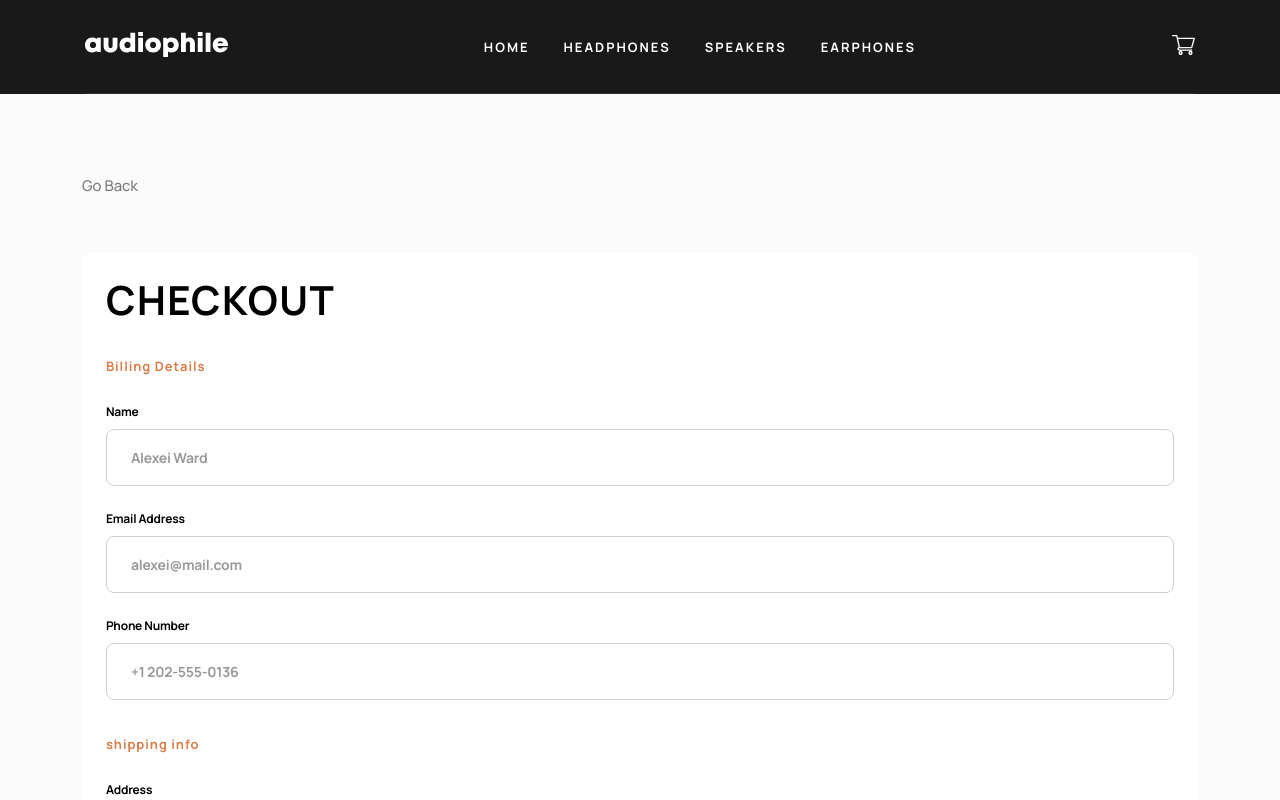
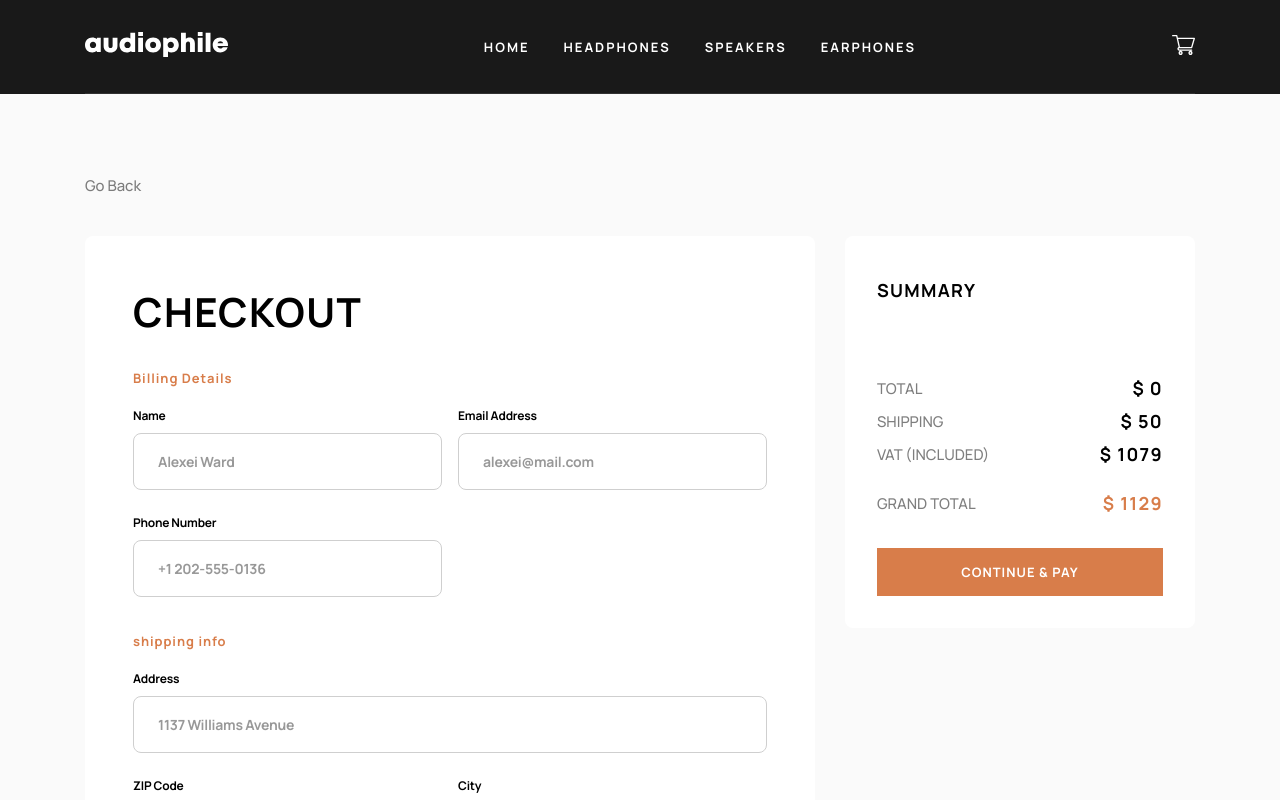
Before and after one commit to barka-dev/audiophile-ecommerce-website, a Next.js app: page /checkout in a window 1280 px wide. Shown: the top 800 px of the page. Built offline with nearby package versions, Linux system fonts and the light colour scheme.

Commit message:
full responsiveness for checkout page

```diff
--- a/src/app/checkout/page.jsx
+++ b/src/app/checkout/page.jsx
@@ -2,6 +2,8 @@ import Checkout from "../components/checkout";
 
 export default function CheckoutPage(){
     return(
-        <Checkout/>
+        <main>
+            <Checkout/>
+        </main>
     )
 }
--- a/src/app/components/checkout.jsx
+++ b/src/app/components/checkout.jsx
@@ -38,7 +38,7 @@ export default function Checkout(){
     return(
         <>
             <div className="checkout-top-wrapper">
-                <Link className="back-button text" href={"/"}>Go Back</Link>
+                <Link className="checkout-back-btn back-button text" href={"/"}>Go Back</Link>
                 <article className="checkout-container">
                     <h2 className="checkout-title">CHECKOUT</h2>
                     <section className="billing-section">
--- a/src/app/styles/checkoutStyle.scss
+++ b/src/app/styles/checkoutStyle.scss
@@ -3,6 +3,7 @@
 .checkout-top-wrapper{
     // border:1px solid red;
     width:87.2%;
+
     margin-inline:auto;
     display: grid;
     // gap:2rem 0;
@@ -22,7 +23,7 @@
 
 .billing-section, .shipping-section, .payment-section{
     display:grid;
-    gap: 1rem 0;
+    gap: 1.5rem 0;
 }
 
 .checkout-subtitle{
@@ -31,10 +32,10 @@
     line-height:25px;
     letter-spacing: 0.93px;
     font-weight: variables.$bold;
+    margin-block-end: -0.5rem;
 }
 
 .group-control{
-    margin-block-start:0.5rem;
     display: grid;
     gap: 0.57rem 0;
 }
@@ -170,3 +171,372 @@
 .pay-button{
     width:100% !important;
 }
+
+@media screen and (min-width: 768px) {
+    .checkout-top-wrapper{
+        // border:1px solid red;
+        // width:87.2%;
+        // margin-inline:auto;
+        // display: grid;
+        // gap:2rem 0;
+        margin-block-end: 7.25rem;
+    }
+    .checkout-container, .summary-container{
+        padding: 1.78rem 1.68rem;
+        // background-color: variables.$white;
+        // border-radius:0.5rem;
+        // width: 100%;
+        // display: grid;
+        // gap:2rem 0;
+    }
+    .summary-container{
+        // margin-block-start:2rem;
+    }
+
+    .billing-section, .shipping-section, .payment-section{
+        // display:grid;
+        grid-template-columns: 1fr 1fr;
+        gap: 1.5rem 1rem;
+    }
+
+    .checkout-subtitle{
+        grid-column: span 2;
+        // color: variables.$orange;
+        // font-size:0.81rem;
+        // line-height:25px;
+        // letter-spacing: 0.93px;
+        // font-weight: variables.$bold;
+    }
+
+    .group-control{
+        // display: grid;
+        // gap: 0.57rem 0;
+    }
+
+    .shipping-section .group-control:first-of-type{
+        grid-column: span 2;
+    }
+
+    .checkout-label, .checkout-input, .label-for-radio{
+        // display: block;
+        // width: 100%;
+    }
+
+    .checkout-label{
+        // font-size:0.75rem;
+        // color: variables.$black;
+        // letter-spacing: -0.21px;
+        // font-weight: variables.$bold;
+    }
+
+    .checkout-input{
+        // border: 1px solid #CFCFCF;
+        // border-radius: 0.5rem;
+        // padding: 1.125rem 1.5rem;
+        // font-size: 0.875rem;
+        // letter-spacing: -0.25px;
+        // font-weight: variables.$bold;
+        // color: variables.$black;
+
+        // &::placeholder{
+        //     opacity:40%;
+        //     color: variables.$black;
+        // }
+    }
+    .radios-group{
+        // display: grid;
+        // gap: 1rem 0;
+    }
+    .label-for-radio{
+        // border: 1px solid #CFCFCF;
+        // border-radius: 0.5rem;
+        // padding: 1.125rem 1.5rem;
+        // font-size: 0.875rem;
+        // letter-spacing: -0.25px;
+        // font-weight: variables.$bold;
+        // color: variables.$black;
+        // display: flex;
+        // align-items: center;
+    }
+
+    .payment-radios{
+        // margin-inline-end: 1.5rem;
+        // position: relative;
+        // appearance:none;
+
+        // &::before, &::after{
+        //     content:'';
+        //     border-radius: 50%;
+        //     position: absolute;
+        //     top: 50%;
+        //     left: 50%;
+        //     translate: -50% -50%;
+        // }
+
+        // &::before{
+        //     border:1px solid #CFCFCF;
+        //     width: 20px;
+        //     height: 20px;
+
+        // }
+        // &::after{
+        //     background-color: variables.$orange;
+        //     width: 10px;
+        //     height: 10px;
+        //     display:none;
+        // }
+
+        // &:checked::after{
+        //     display:block;
+        // }
+    }
+
+    .summary-title{
+        // font-size:1.125rem;
+        // letter-spacing: 1.29px;
+        // font-weight: variables.$bold;
+    }
+
+    .summary-products{
+        // display: grid;
+        // gap:1.5rem 0;
+    }
+
+    .summary-qte-product{
+        // justify-self: end;
+    }
+    .summary-qte-product{
+        // font-size:15px;
+        // font-weight: variables.$bold;
+        // line-height:25px;
+        // opacity:50%;
+        // color: variables.$black;
+    }
+
+    .summary-price-group{
+        // display: grid;
+        // gap: 0.5rem 0;
+    }
+
+    .summary-price-subgroup{
+        // display:flex;
+        // align-items: center;
+        // justify-content: space-between;
+    }
+
+    .summary-text{
+        // font-size: 0.93rem;
+        // font-weight: variables.$medium;
+        // line-height: 25px;
+        // color: variables.$black;
+        // opacity: 50%;
+    }
+
+    .summary-price{
+        // font-size: 1.125rem;
+        // font-size: variables.$bold;
+    }
+
+    .grand-total{
+        // margin-block-start: 1rem;
+    }
+
+    .summary-price-grand{
+        // color: variables.$orange;
+    }
+
+    .pay-button{
+        // width:100% !important;
+    }
+
+}
+
+@media screen and (min-width: 1200px) {
+    .checkout-top-wrapper{
+        // border:1px solid red;
+        width:100%;
+        // margin-inline:auto;
+        // display: grid;
+        grid-template-columns: 1fr 1fr 1fr;
+        gap:0rem 1.87rem;
+        align-items: start;
+        margin-block-end: 8.81rem;
+    }
+    .checkout-back-btn{
+        grid-column: span 3;
+        margin-block-end:2.37rem;
+    }
+    .checkout-container{
+        grid-column: span 2;
+        padding: 3.37rem 3rem;
+    }
+    .checkout-container, .summary-container{
+
+        // background-color: variables.$white;
+        // border-radius:0.5rem;
+        // width: 100%;
+        // display: grid;
+        // gap:2rem 0;
+    }
+    .summary-container{
+        margin-block-start:unset;
+        padding: 2rem;
+    }
+
+    .billing-section, .shipping-section, .payment-section{
+        // display:grid;
+        // grid-template-columns: 1fr 1fr;
+        // gap: 1.5rem 1rem;
+    }
+
+    .checkout-subtitle{
+        // grid-column: span 2;
+        // color: variables.$orange;
+        // font-size:0.81rem;
+        // line-height:25px;
+        // letter-spacing: 0.93px;
+        // font-weight: variables.$bold;
+    }
+
+    .group-control{
+        // display: grid;
+        // gap: 0.57rem 0;
+    }
+
+    .shipping-section .group-control:first-of-type{
+        // grid-column: span 2;
+    }
+
+    .checkout-label, .checkout-input, .label-for-radio{
+        // display: block;
+        // width: 100%;
+    }
+
+    .checkout-label{
+        // font-size:0.75rem;
+        // color: variables.$black;
+        // letter-spacing: -0.21px;
+        // font-weight: variables.$bold;
+    }
+
+    .checkout-input{
+        // border: 1px solid #CFCFCF;
+        // border-radius: 0.5rem;
+        // padding: 1.125rem 1.5rem;
+        // font-size: 0.875rem;
+        // letter-spacing: -0.25px;
+        // font-weight: variables.$bold;
+        // color: variables.$black;
+
+        // &::placeholder{
+        //     opacity:40%;
+        //     color: variables.$black;
+        // }
+    }
+    .radios-group{
+        // display: grid;
+        // gap: 1rem 0;
+    }
+    .label-for-radio{
+        // border: 1px solid #CFCFCF;
+        // border-radius: 0.5rem;
+        // padding: 1.125rem 1.5rem;
+        // font-size: 0.875rem;
+        // letter-spacing: -0.25px;
+        // font-weight: variables.$bold;
+        // color: variables.$black;
+        // display: flex;
+        // align-items: center;
+    }
+
+    .payment-radios{
+        // margin-inline-end: 1.5rem;
+        // position: relative;
+        // appearance:none;
+
+        // &::before, &::after{
+        //     content:'';
+        //     border-radius: 50%;
+        //     position: absolute;
+        //     top: 50%;
+        //     left: 50%;
+        //     translate: -50% -50%;
+        // }
+
+        // &::before{
+        //     border:1px solid #CFCFCF;
+        //     width: 20px;
+        //     height: 20px;
+
+        // }
+        // &::after{
+        //     background-color: variables.$orange;
+        //     width: 10px;
+        //     height: 10px;
+        //     display:none;
+        // }
+
+        // &:checked::after{
+        //     display:block;
+        // }
+    }
+
+    .summary-title{
+        // font-size:1.125rem;
+        // letter-spacing: 1.29px;
+        // font-weight: variables.$bold;
+    }
+
+    .summary-products{
+        // display: grid;
+        // gap:1.5rem 0;
+    }
+
+    .summary-qte-product{
+        // justify-self: end;
+    }
+    .summary-qte-product{
+        // font-size:15px;
+        // font-weight: variables.$bold;
+        // line-height:25px;
+        // opacity:50%;
+        // color: variables.$black;
+    }
+
+    .summary-price-group{
+        // display: grid;
+        // gap: 0.5rem 0;
+    }
+
+    .summary-price-subgroup{
+        // display:flex;
+        // align-items: center;
+        // justify-content: space-between;
+    }
+
+    .summary-text{
+        // font-size: 0.93rem;
+        // font-weight: variables.$medium;
+        // line-height: 25px;
+        // color: variables.$black;
+        // opacity: 50%;
+    }
+
+    .summary-price{
+        // font-size: 1.125rem;
+        // font-size: variables.$bold;
+    }
+
+    .grand-total{
+        // margin-block-start: 1rem;
+    }
+
+    .summary-price-grand{
+        // color: variables.$orange;
+    }
+
+    .pay-button{
+        // width:100% !important;
+    }
+
+}
--- a/src/app/styles/selectedProductStyle.scss
+++ b/src/app/styles/selectedProductStyle.scss
@@ -7,6 +7,9 @@
 
     .selected-item-picture{
         border-radius: 8px;
+        height: 100%;
+        aspect-ratio: 1 / 1;
+        object-fit: cover;
     }
 
     .selected-item-subgroup{
```
